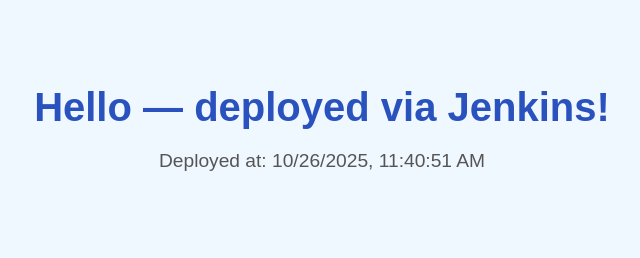
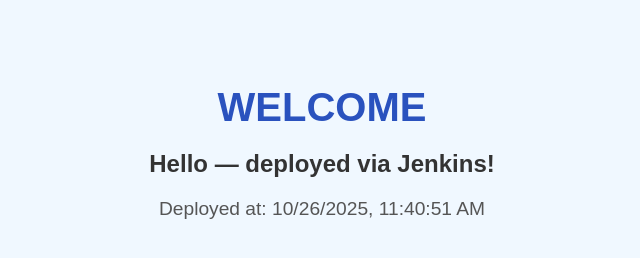
Before and after one commit to RamadeviSSV/Devops, a plain HTML site: page index.html in a window 1280 px wide. Shown: the whole page, without its empty margins (318-958 px from the left). Drawn offline with Linux system fonts and the light colour scheme.

Commit message:
Update index.html

```diff
--- a/index.html
+++ b/index.html
@@ -23,7 +23,8 @@
   </style>
 </head>
 <body>
-  <h1>Hello — deployed via Jenkins!</h1>
+  <h1>WELCOME</h1>
+  <h2>Hello — deployed via Jenkins!</h2>
   <p>Deployed at: <span id="time"></span></p>
   <script>
     document.getElementById('time').innerText = new Date().toLocaleString();
```
